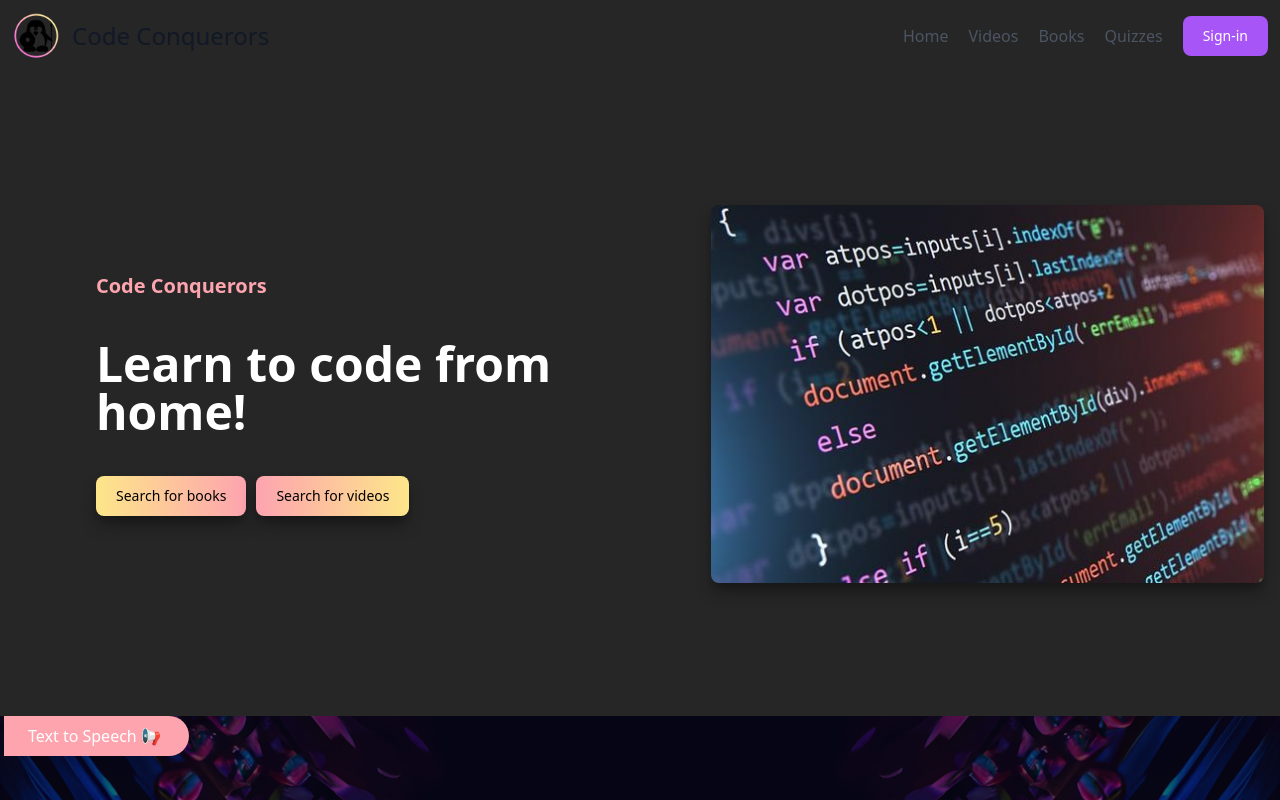
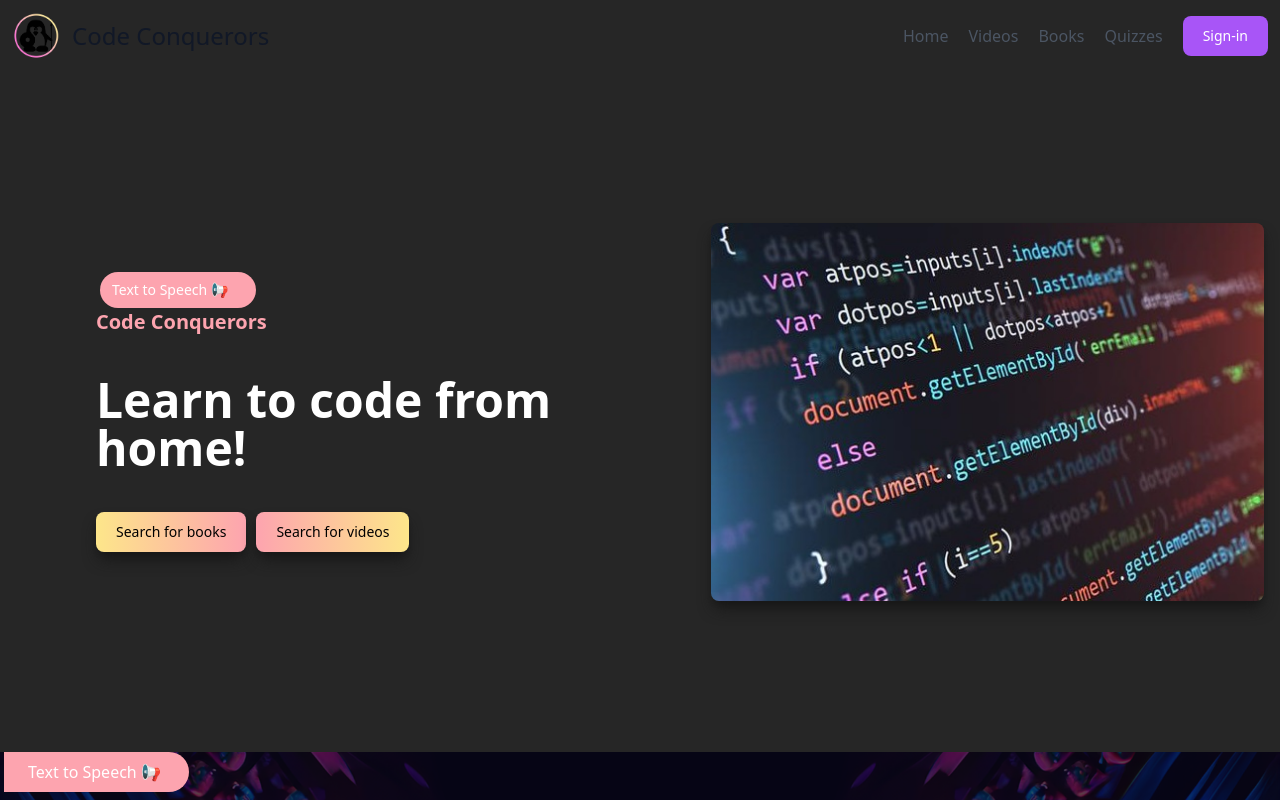
Before and after one commit to EpicIbby101/code-conquerors, a React (Create React App) app: page / in a window 1280 px wide. Shown: the top 800 px of the page. Built offline with nearby package versions, Linux system fonts and the light colour scheme; no server answers.

Commit message:
Added the text-to-speech feature to all parts of the website

```diff
--- a/src/components/BookReading.jsx
+++ b/src/components/BookReading.jsx
@@ -101,8 +101,7 @@ const BookSearch = () => {
     return title;
   }
 
-  function textToSpeach(){
-
+  function textToSpeech(){
     const text = ` Browse Our Vast Online Library of Books!
       We've amassed a large collection of programming books to help you
       get the most out of your studies. HTML, JavaScript, Python and
@@ -113,11 +112,12 @@ const BookSearch = () => {
 
   }
 
+
   return (
     <div className="">
       <div className="lg:flex lg:flex-col space-y-4 ">
         <div className="bg-[url('../assets/Synth.png')] bg-no-repeat bg-cover bg-center pb-32 w-full">
-        <button className="bg-rose-300 hover:bg-rose-600 text-white p-2 rounded-r-full ml-1 px-6 pr-7 " onClick={textToSpeach}>Text to Speech 📢</button>
+        <button className="bg-rose-300 hover:bg-rose-600 text-white p-2 rounded-r-full ml-1 px-6 pr-7 " onClick={textToSpeech}>Text to Speech 📢</button>
           <div className="lg:w-1/2 md:w-full sm:w-full mx-auto text-center ">
             <h2 className="text-4xl md:text-4xl sm:text-4xl font-bold mb-3 text-white mt-32">
               Browse Our Vast Online Library of Books!
--- a/src/components/HeroSection.jsx
+++ b/src/components/HeroSection.jsx
@@ -1,11 +1,22 @@
 import React from 'react'
 import heroImage from "../images/heroImage.jpg"
+
+function textToSpeech(){
+    const text = `Code Conqueror
+    Learn to code from home! `
+    const value = new SpeechSynthesisUtterance(text);
+
+    window.speechSynthesis.speak(value)
+
+
+}
 
 const HeroSection = () => {
     return (
         <div heroSection>
             <div class="container mx-auto px-4 py-10 bg-neutral-800 flex items-center justify-between">
                 <div className="text-left font-bold text-xl px-20 py-40 text-rose-300 rounded-md">
+                <button className="bg-rose-300 hover:bg-rose-600 text-white text-sm font-normal rounded-full p-2 pl-3 ml-1 pr-7 " onClick={textToSpeech}>Text to Speech 📢</button>
                     <h1>Code Conquerors</h1>
 
                     <div className="text-left font-bold text-5xl py-10 text-white rounded-md">
--- a/src/components/youtubePage/SearchForm.js
+++ b/src/components/youtubePage/SearchForm.js
@@ -2,22 +2,22 @@
 import React from "react";
 
 
-function textToSpeach(){
+function textToSpeech(){
+    const text = `Youtube Video Search
+    We have a large collection of suitable programming crash courses/tutorials to help you
+    get the most out of your studies as well. `
+    const value = new SpeechSynthesisUtterance(text);
 
-    <div>
-        <h2 className=" text-center text-4xl md:text-4xl sm:text-4xl font-bold mb-3 text-amber-200 mt-32" >Youtube Video Search</h2>
-        <p className="text-md text-center md:text-lg sm:text-lg mb-4 text-white" >
-            We have a large collection of suitable programming crash courses/tutorials to help you
-            get the most out of your studies as well.
-        </p>
+    window.speechSynthesis.speak(value)
 
-    </div>
+
 }
 
 function SearchForm(props) {
   return (
       <div className="lg:flex lg:flex-col space-y-4 bg-black">
         <div className="bg-[url('../assets/Synth.png')] bg-no-repeat bg-cover bg-center pb-32 w-full">
+        <button className="bg-rose-300 hover:bg-rose-600 text-white p-2 rounded-r-full ml-1 px-6 pr-7 " onClick={textToSpeech}>Text to Speech 📢</button>
             {/* Header and paragraph below at the top of the page */}
             <h2 className=" text-center text-4xl md:text-4xl sm:text-4xl font-bold mb-3 text-amber-200 mt-32" >Youtube Video Search</h2>
             <br>
```
